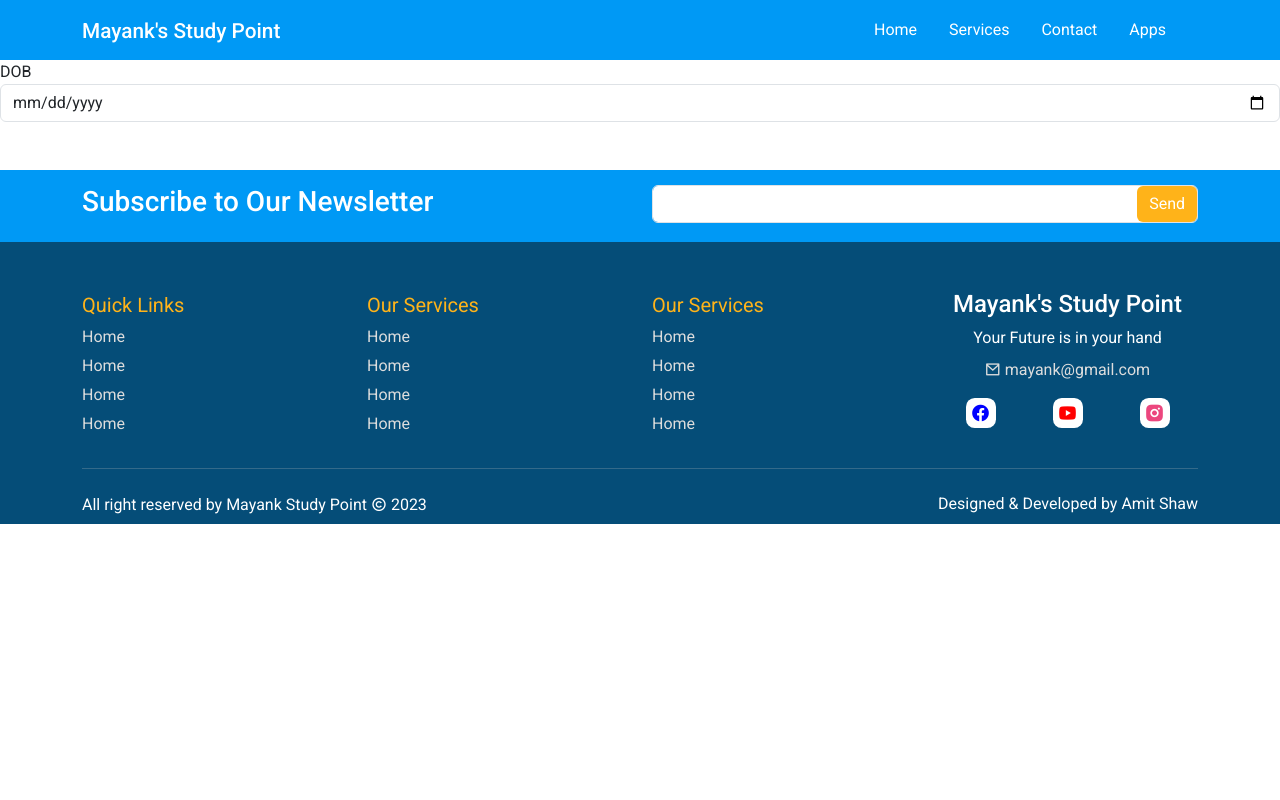
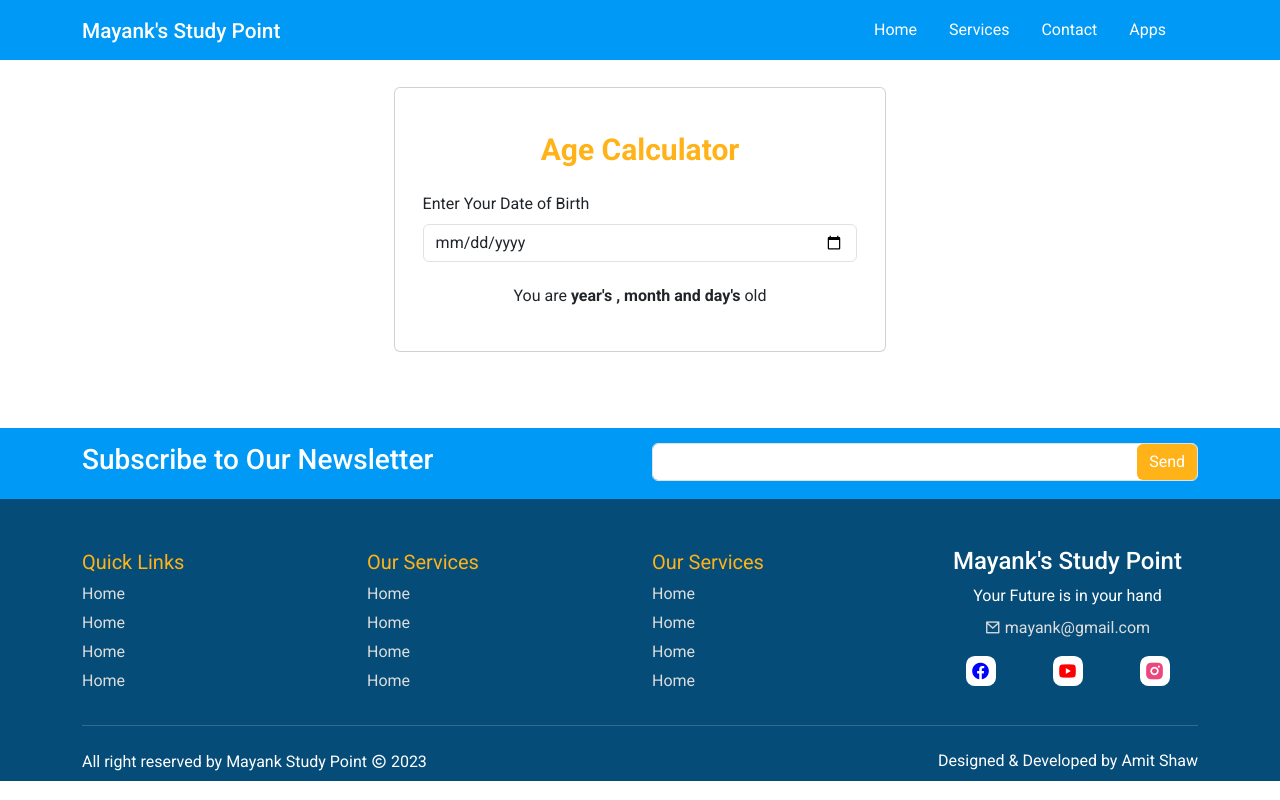
Before and after one commit to AmitShawGit/Mayank_Study_Point_MERN, a React (Create React App) app: page /age-calculator in a window 1280 px wide. Built offline with nearby package versions, Linux system fonts and the light colour scheme.

Commit message:
age calculator

```diff
--- a/src/components/textEditor/TextEditor.jsx
+++ /dev/null
@@ -1,34 +0,0 @@
-import React, { useState } from 'react'
-import './style.scss'
-const TextEditor = () => {
-    let [value, setValue] = useState("");
-    let [style, setStyle] = useState(false);
-    let [fontValue,setFontValue] =useState("14")
-    /*Input Value Capture*/
-    let inputValue = (e) => {
-        e.preventDefault();
-        setValue(e.target.value)
-    }
-    /*Text Bold*/
-    let BoldText = () => {
-        setStyle(!style)
-    }
-    /*Italic */
-    let Italic=()=>{
-        let text = document.getElementById("inputText");
-        text.classList.toggle("italic");
-    }
-
-    return (
-        <>
-            <button className='btn btn-primary' onClick={BoldText}>B</button>
-            <button className='btn btn-primary' onClick={Italic}>I</button>
-            <input type="text" value={fontValue} />
-            <textarea value={value} id="inputText" cols="30" rows="10" className={'form-control'}
-            style={{ fontWeight: style ? "600" : "400"}}
-            onChange={inputValue}></textarea>
-        </>
-    )
-}
-
-export default TextEditor
--- a/src/components/textEditor/style.scss
+++ /dev/null
@@ -1,5 +0,0 @@
-@import '../../mixins.scss';
-
-.italic{
-    font-style: italic;
-}
--- a/src/pages/apps/AgeCalculator/AgeCal.jsx
+++ b/src/pages/apps/AgeCalculator/AgeCal.jsx
@@ -1,15 +1,51 @@
-import React, {useState} from 'react'
+import React, { useState } from 'react'
+import Row from 'react-bootstrap/Row';
+import Col from 'react-bootstrap/Col';
+import "./style.scss";
+import ContentWrapper from '../../../components/wrapper/ContentWrapper';
 
 const AgeCal = () => {
-    let [dob,setDob] = useState("");
-    let handleChange = (e)=>{
-        let userDob = e.target.value;
+  let [dob, setDob] = useState();
+  let [age, setAge] = useState();
+  let [month,setMonth] = useState();
+  let [day,setDay]=useState();
 
-    }
+  let handleChange = (e) => {
+    let dobDate = new Date(e.target.value)
+
+    let month_diff = Date.now() - dobDate.getTime();
+
+    let age_dt = new Date(month_diff);
+
+    let year = age_dt.getUTCFullYear();
+    let mnth = age_dt.getUTCMonth();
+    let dy = age_dt.getUTCDay();
+
+    let age = Math.abs(year - 1970);
+
+    setAge(age);
+    setMonth(mnth + 1);
+
+    setDay(dy);
+  }
+
+
   return (
     <div>
-      <label htmlFor="">DOB</label>
-      <input type="date" name="" id="" className='form-control' value={dob} onChange={handleChange}/>
+      <ContentWrapper >
+        <Row>
+          <Col className='offset-3' md={6}>
+            <div className="card">
+              <h2 className='heading'>Age Calculator</h2>
+              <label htmlFor="date">Enter Your Date of Birth</label>
+              <input type="date" id="date" className='form-control mt-2' value={dob} onChange={handleChange} />
+              <p>You are <b>{age} year's , {month} month and {day} day's</b> old</p>
+
+            </div>
+
+          </Col>
+        </Row>
+      </ContentWrapper>
     </div>
   )
 }
--- /dev/null
+++ b/src/pages/apps/AgeCalculator/style.scss
@@ -0,0 +1,9 @@
+.card{
+margin: 5%;
+padding: 5%;
+
+p{
+    text-align: center;
+    padding-top: 5%;
+}
+}
--- a/src/pages/apps/Apps.jsx
+++ b/src/pages/apps/Apps.jsx
@@ -2,7 +2,7 @@ import React from 'react';
 import  Row  from 'react-bootstrap/Row';
 import  Col  from 'react-bootstrap/Col';
 import Cards from '../../components/cards/Cards'
-import TextEditor from '../../components/textEditor/TextEditor'
+
 import ContentWrapper from '../../components/wrapper/ContentWrapper';
 import { Link } from 'react-router-dom';
 const Apps = () => {
@@ -17,7 +17,7 @@ const Apps = () => {
         <Link to="/age-calculator"><Cards cardText="Age Calulator App" /></Link>
         </Col>
         </Row>
-      <TextEditor />
+
     </ContentWrapper>
     </>
   )
```
